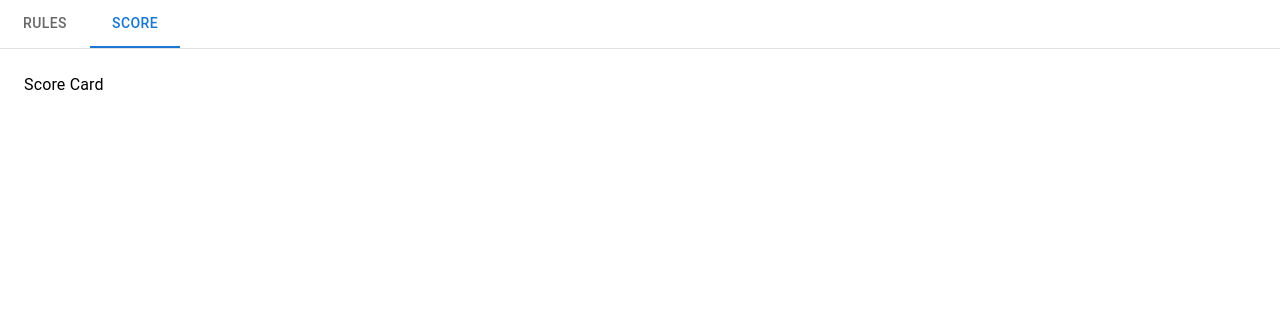
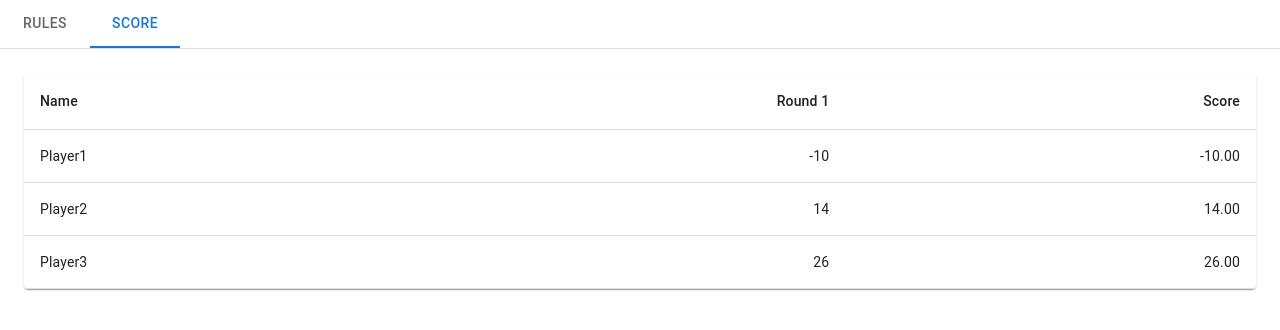
Before and after one commit to tmastrom/tamalou, a Next.js app in the folder frontend/: page / in a window 1280 px wide. Both pictures are taken after a click on the tab "SCORE". Shown: the top 330 px of the page. Built offline with nearby package versions, Linux system fonts and the light colour scheme.

Commit message:
rules and score table init

```diff
--- a/frontend/components/Tab.tsx
+++ b/frontend/components/BasicTabs.tsx
@@ -3,6 +3,8 @@ import Tabs from '@mui/material/Tabs';
 import Tab from '@mui/material/Tab';
 import Typography from '@mui/material/Typography';
 import Box from '@mui/material/Box';
+import RulesCard from './Rules';
+import ScoreTable from './ScoreTable';
 
 interface TabPanelProps {
   children?: React.ReactNode;
@@ -53,10 +55,10 @@ export default function BasicTabs() {
         </Tabs>
       </Box>
       <TabPanel value={value} index={0}>
-        Game Rules
+        <RulesCard/>
       </TabPanel>
       <TabPanel value={value} index={1}>
-        Score Card
+        <ScoreTable />
       </TabPanel>
     </Box>
   );
--- /dev/null
+++ b/frontend/components/Rules.tsx
@@ -0,0 +1,43 @@
+import * as React from 'react';
+import Box from '@mui/material/Box';
+import Card from '@mui/material/Card';
+import CardActions from '@mui/material/CardActions';
+import CardContent from '@mui/material/CardContent';
+import Button from '@mui/material/Button';
+import Typography from '@mui/material/Typography';
+
+const bull = (
+  <Box
+    component="span"
+    sx={{ display: 'inline-block', mx: '2px', transform: 'scale(0.8)' }}
+  >
+    •
+  </Box>
+);
+
+export default function RulesCard() {
+  return (
+    <Card sx={{ minWidth: 275 }}>
+      <CardContent>
+        <Typography variant="h5" component="div">
+          Tamaloo
+        </Typography>
+        <Typography sx={{ fontSize: 14 }} color="text.secondary" gutterBottom>
+          Rules of the game
+        </Typography>
+        <Typography sx={{ mb: 1.5 }} color="text.secondary">
+          adjective
+        </Typography>
+        <Typography variant="body2">
+            scoring:
+            player calls and has lowest hand -10
+            player calls and doesn't have lowest hand - hand value +10?
+            any other player - face value of cards
+        </Typography>
+      </CardContent>
+      <CardActions>
+        <Button size="small">Learn More</Button>
+      </CardActions>
+    </Card>
+  );
+}
--- /dev/null
+++ b/frontend/components/ScoreTable.tsx
@@ -0,0 +1,96 @@
+import * as React from 'react';
+import Paper from '@mui/material/Paper';
+import Table from '@mui/material/Table';
+import TableBody from '@mui/material/TableBody';
+import TableCell from '@mui/material/TableCell';
+import TableContainer from '@mui/material/TableContainer';
+import TableHead from '@mui/material/TableHead';
+import TableRow from '@mui/material/TableRow';
+
+interface Column {
+  id: 'name' | 'round1' |'score';
+  label: string;
+  minWidth?: number;
+  align?: 'right';
+  format?: (value: number) => string;
+}
+
+const columns: readonly Column[] = [
+  { id: 'name', label: 'Name', minWidth: 170 },
+  {
+    id: 'round1',
+    label: 'Round 1',
+    minWidth: 170,
+    align: 'right',
+    format: (value: number) => value.toLocaleString('en-US'),
+  },
+  {
+    id: 'score',
+    label: 'Score',
+    minWidth: 170,
+    align: 'right',
+    format: (value: number) => value.toFixed(2),
+  },
+];
+
+interface Data {
+  name: string;
+  round1: number
+  score: number;
+}
+
+function createData(
+  name: string,
+  round1: number,
+  score: number,
+): Data {
+  return { name, round1, score };
+}
+
+const rows = [
+  createData('Player1', -10, -10),
+  createData('Player2', 14, 14),
+  createData('Player3', 26, 26),
+];
+
+export default function StickyHeadTable() {
+  return (
+    <Paper sx={{ width: '100%', overflow: 'hidden' }}>
+      <TableContainer sx={{ maxHeight: 440 }}>
+        <Table stickyHeader aria-label="sticky table">
+          <TableHead>
+            <TableRow>
+              {columns.map((column) => (
+                <TableCell
+                  key={column.id}
+                  align={column.align}
+                  style={{ minWidth: column.minWidth }}
+                >
+                  {column.label}
+                </TableCell>
+              ))}
+            </TableRow>
+          </TableHead>
+          <TableBody>
+            {rows.map((row) => {
+              return (
+                <TableRow hover role="checkbox" tabIndex={-1}>
+                  {columns.map((column) => {
+                    const value = row[column.id];
+                    return (
+                      <TableCell key={column.id} align={column.align}>
+                        {column.format && typeof value === 'number'
+                          ? column.format(value)
+                          : value}
+                      </TableCell>
+                    );
+                  })}
+                </TableRow>
+              );
+            })}
+          </TableBody>
+        </Table>
+      </TableContainer>
+    </Paper>
+  );
+}
```
Also changed, not shown: frontend/pages/index.tsx (+1 -12 lines).
